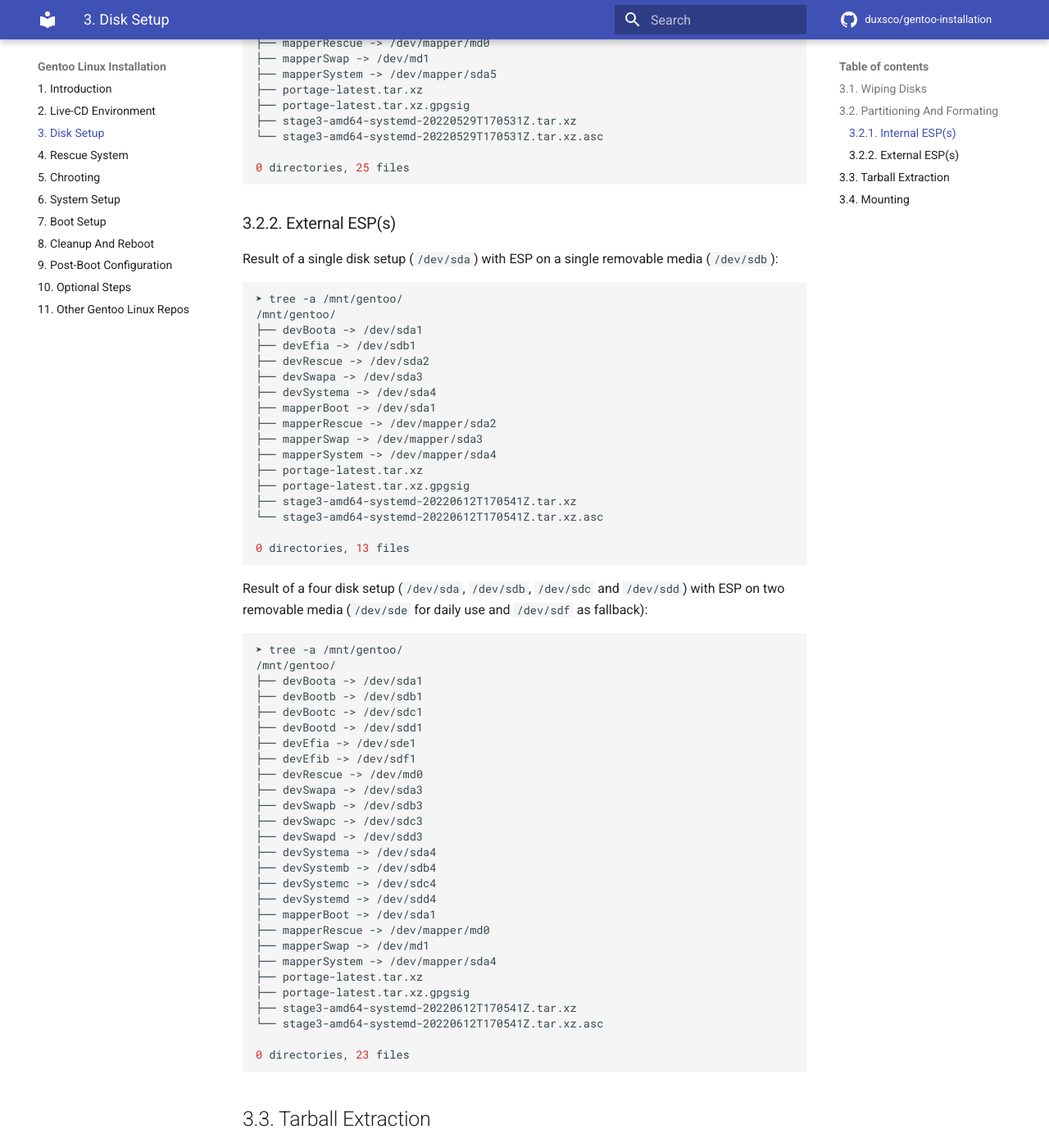
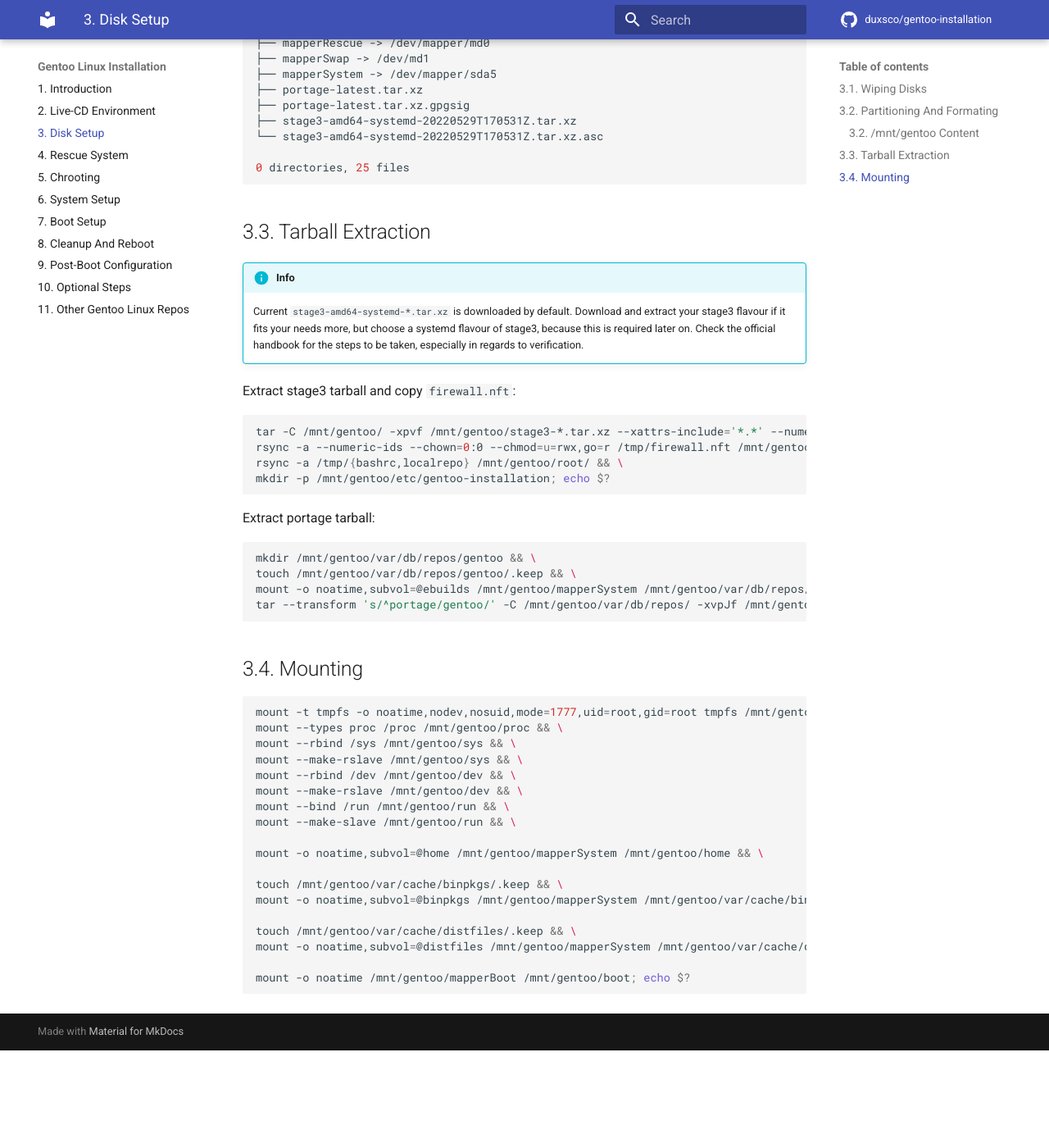
Before and after one commit to duxsco/gentoo-installation, an MkDocs documentation site: the page built from docs/disk_setup.md, in a window 1280 px wide and 1400 px high, scrolled down 1797 px. Shown: the whole window at 82% size. Built offline with MkDocs 1.6.1 and Material for MkDocs 9.7.7, drawn with Linux system fonts in a browser that asks for light colours; comment, search, counter and statistics services are not loaded; after the commit the page ends 3078 px from its top, so only the background shows below that; some of the changed text lies outside the part shown.

Commit message:
Remove support for ESP(s) on removable media

````diff
--- a/docs/disk_setup.md
+++ b/docs/disk_setup.md
@@ -32,7 +32,7 @@ set -o history
 
 `disk.sh` creates user "meh" which will be used later on to act as non-root.
 
-### 3.2.1. Internal ESP(s)
+### 3.2. /mnt/gentoo Content
 
 Result of a single disk setup:
 
@@ -90,62 +90,6 @@ Result of the four disk setup:
 0 directories, 25 files
 ```
 
-### 3.2.2. External ESP(s)
-
-Result of a single disk setup (`/dev/sda`) with ESP on a single removable media (`/dev/sdb`):
-
-```bash
-➤ tree -a /mnt/gentoo/
-/mnt/gentoo/
-├── devBoota -> /dev/sda1
-├── devEfia -> /dev/sdb1
-├── devRescue -> /dev/sda2
-├── devSwapa -> /dev/sda3
-├── devSystema -> /dev/sda4
-├── mapperBoot -> /dev/sda1
-├── mapperRescue -> /dev/mapper/sda2
-├── mapperSwap -> /dev/mapper/sda3
-├── mapperSystem -> /dev/mapper/sda4
-├── portage-latest.tar.xz
-├── portage-latest.tar.xz.gpgsig
-├── stage3-amd64-systemd-20220612T170541Z.tar.xz
-└── stage3-amd64-systemd-20220612T170541Z.tar.xz.asc
-
-0 directories, 13 files
-```
-
-Result of a four disk setup (`/dev/sda`, `/dev/sdb`, `/dev/sdc` and `/dev/sdd`) with ESP on two removable media (`/dev/sde` for daily use and `/dev/sdf` as fallback):
-
-```bash
-➤ tree -a /mnt/gentoo/
-/mnt/gentoo/
-├── devBoota -> /dev/sda1
-├── devBootb -> /dev/sdb1
-├── devBootc -> /dev/sdc1
-├── devBootd -> /dev/sdd1
-├── devEfia -> /dev/sde1
-├── devEfib -> /dev/sdf1
-├── devRescue -> /dev/md0
-├── devSwapa -> /dev/sda3
-├── devSwapb -> /dev/sdb3
-├── devSwapc -> /dev/sdc3
-├── devSwapd -> /dev/sdd3
-├── devSystema -> /dev/sda4
-├── devSystemb -> /dev/sdb4
-├── devSystemc -> /dev/sdc4
-├── devSystemd -> /dev/sdd4
-├── mapperBoot -> /dev/sda1
-├── mapperRescue -> /dev/mapper/md0
-├── mapperSwap -> /dev/md1
-├── mapperSystem -> /dev/mapper/sda4
-├── portage-latest.tar.xz
-├── portage-latest.tar.xz.gpgsig
-├── stage3-amd64-systemd-20220612T170541Z.tar.xz
-└── stage3-amd64-systemd-20220612T170541Z.tar.xz.asc
-
-0 directories, 23 files
-```
-
 ## 3.3. Tarball Extraction
 
 !!! info
````
Also changed, not shown: docs/index.md (+1 -3 lines), docs/system_setup.md (+1 -1 lines), 1 other file.
